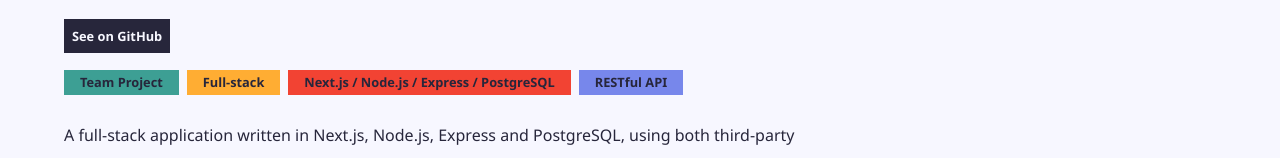
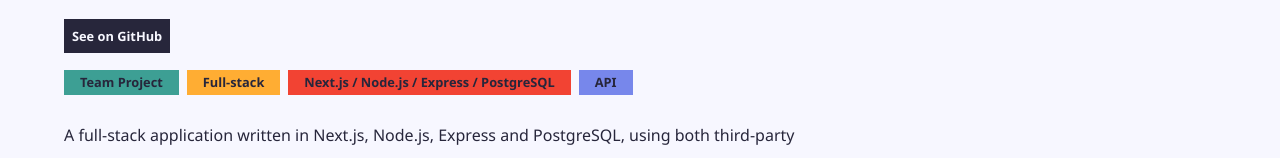
Before and after one commit to madisonlowe/madisonlowe.github.io, a Next.js app: page /projects in a window 1280 px wide. Shown: the part 256-414 px from the top of the page. Built offline with nearby package versions, Linux system fonts and the light colour scheme.

Commit message:
Updated data.js tags.

```diff
--- a/data.js
+++ b/data.js
@@ -35,7 +35,7 @@
       "Team Project",
       "Full-stack",
       "Next.js / Node.js / Express / PostgreSQL",
-      "RESTful API",
+      "API",
     ],
   },
   {
@@ -52,7 +52,7 @@
       "Team Project",
       "Full-stack",
       "React / Node.js / Express / PostgreSQL",
-      "RESTful API",
+      "API",
     ],
   },
   {
```
